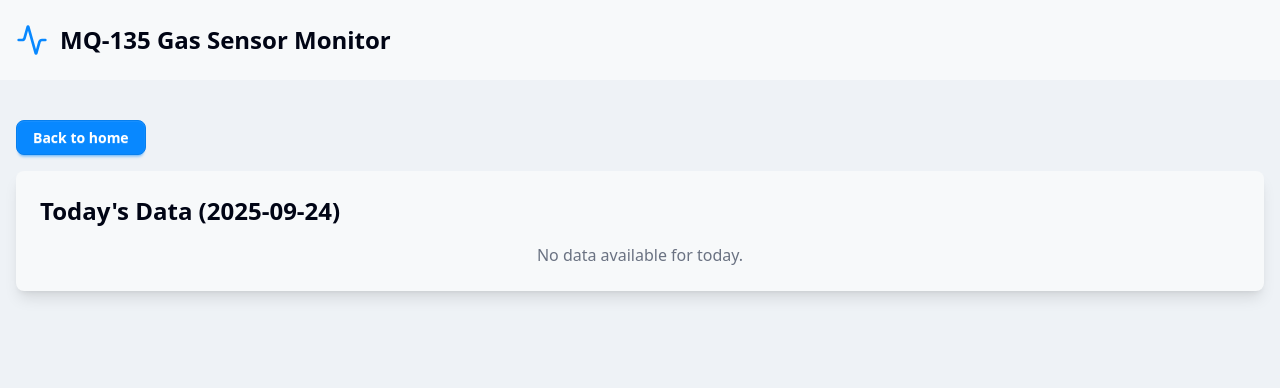
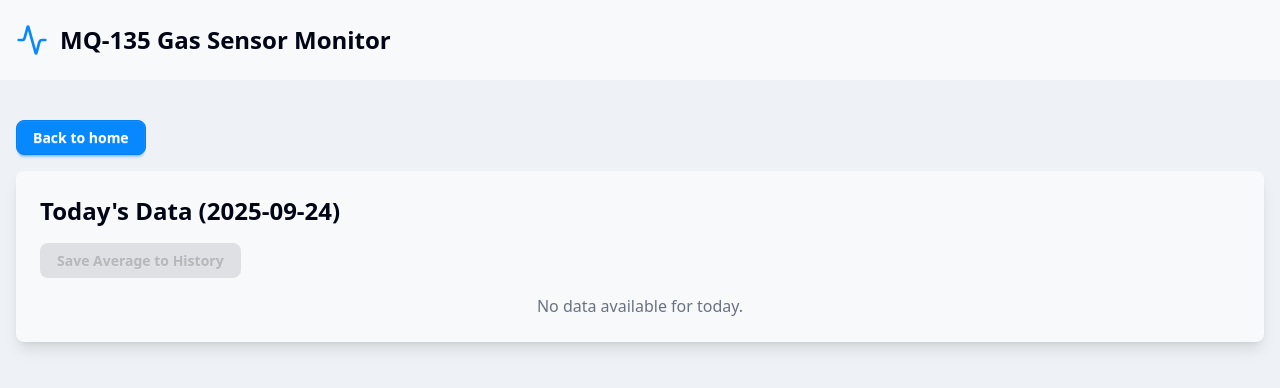
Before and after one commit to aliflikescoding/gas-sensor-app, a React (Vite) app: page /today in a window 1280 px wide. Shown: the top 388 px of the page. Built offline with nearby package versions, Linux system fonts and the light colour scheme.

Commit message:
Add average button data

```diff
--- a/src/Pages/TodayPage.jsx
+++ b/src/Pages/TodayPage.jsx
@@ -22,6 +22,7 @@ const TodayPage = () => {
 
     const count = data.length;
     return {
+      date: today, // keep the date with the average
       etanol: sums.etanol / count,
       co2: sums.co2 / count,
       co: sums.co / count,
@@ -37,7 +38,7 @@ const TodayPage = () => {
       (entry) => entry.dateTime.split("T")[0] === today
     );
 
-    // If there’s old data, average and push to history
+    // Handle old data → history
     if (saved.length > 0 && filtered.length !== saved.length) {
       const oldData = saved.filter(
         (entry) => entry.dateTime.split("T")[0] !== today
@@ -45,15 +46,48 @@ const TodayPage = () => {
       const avg = calculateAverage(oldData);
       if (avg) {
         const history = JSON.parse(localStorage.getItem("data_history")) || [];
-        history.push(avg);
+        // Merge if same date exists
+        const existingIndex = history.findIndex((h) => h.date === avg.date);
+        if (existingIndex >= 0) {
+          history[existingIndex] = {
+            ...avg,
+          };
+        } else {
+          history.push(avg);
+        }
         localStorage.setItem("data_history", JSON.stringify(history));
       }
-      // Overwrite only today's data back
+      // Save only today's data back
       localStorage.setItem("todays_data", JSON.stringify(filtered));
     }
 
     setTodayData(filtered);
   }, [today]);
+
+  // Button handler
+  const handleSaveAverage = () => {
+    if (todayData.length === 0) return;
+
+    const avg = calculateAverage(todayData);
+    if (avg) {
+      const history = JSON.parse(localStorage.getItem("data_history")) || [];
+      const existingIndex = history.findIndex((h) => h.date === avg.date);
+
+      if (existingIndex >= 0) {
+        history[existingIndex] = avg; // Replace existing
+      } else {
+        history.push(avg); // Add new
+      }
+
+      localStorage.setItem("data_history", JSON.stringify(history));
+
+      // 🔹 Clear today's data after saving
+      localStorage.setItem("todays_data", JSON.stringify([]));
+      setTodayData([]);
+
+      alert("Average saved to history and today's data cleared!");
+    }
+  };
 
   return (
     <div className="bg-base-200 min-h-screen">
@@ -61,8 +95,18 @@ const TodayPage = () => {
         <NavLink to="/" className="btn btn-primary mb-4">
           Back to home
         </NavLink>
+
         <div className="bg-base-100 rounded-box shadow-lg p-6">
           <h2 className="text-2xl font-bold mb-4">Today's Data ({today})</h2>
+
+          {/* Save Average Button */}
+          <button
+            className="btn btn-secondary mb-4"
+            onClick={handleSaveAverage}
+            disabled={todayData.length === 0}
+          >
+            Save Average to History
+          </button>
 
           {todayData.length === 0 ? (
             <p className="text-center text-gray-500">
```
